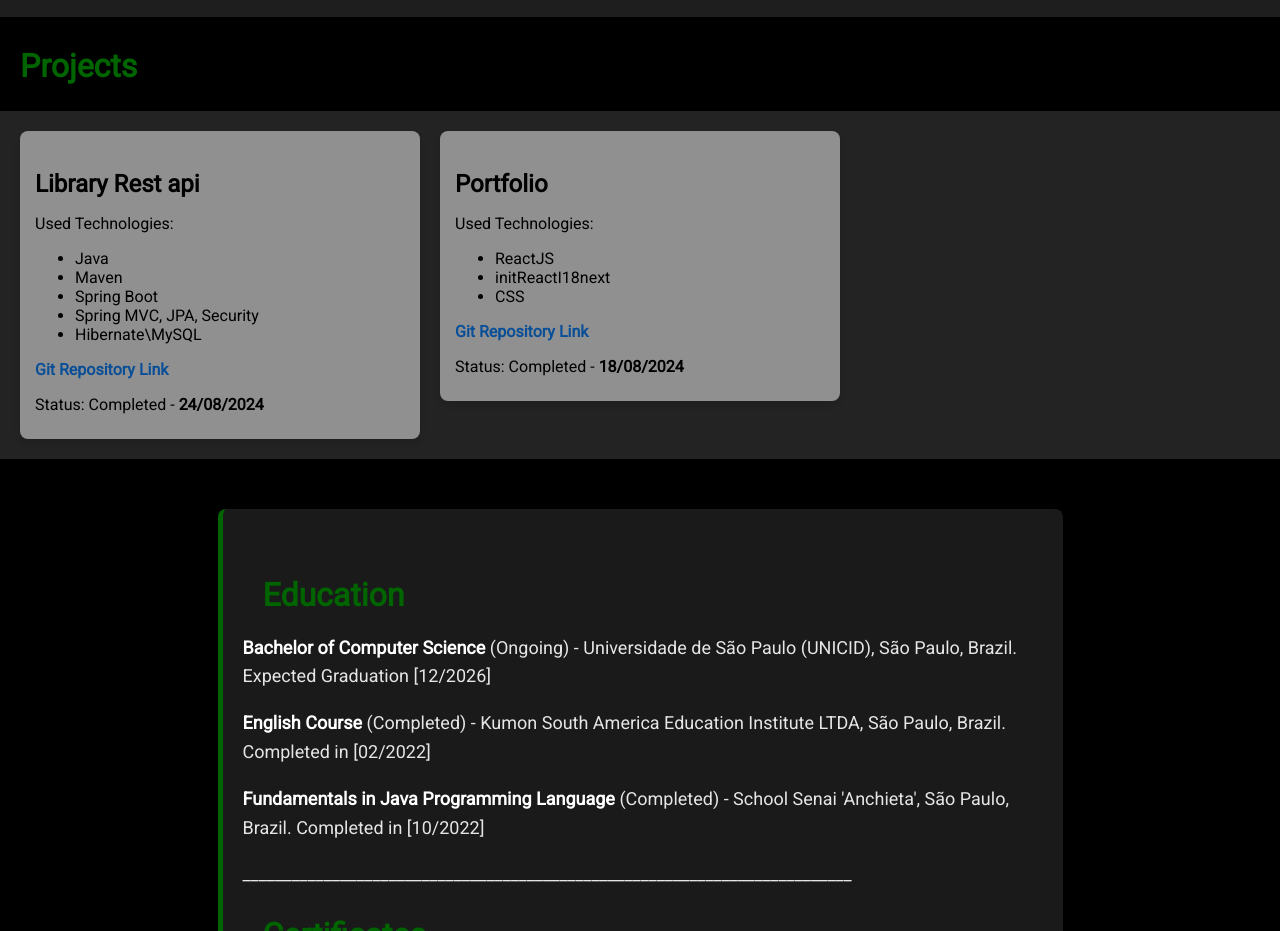
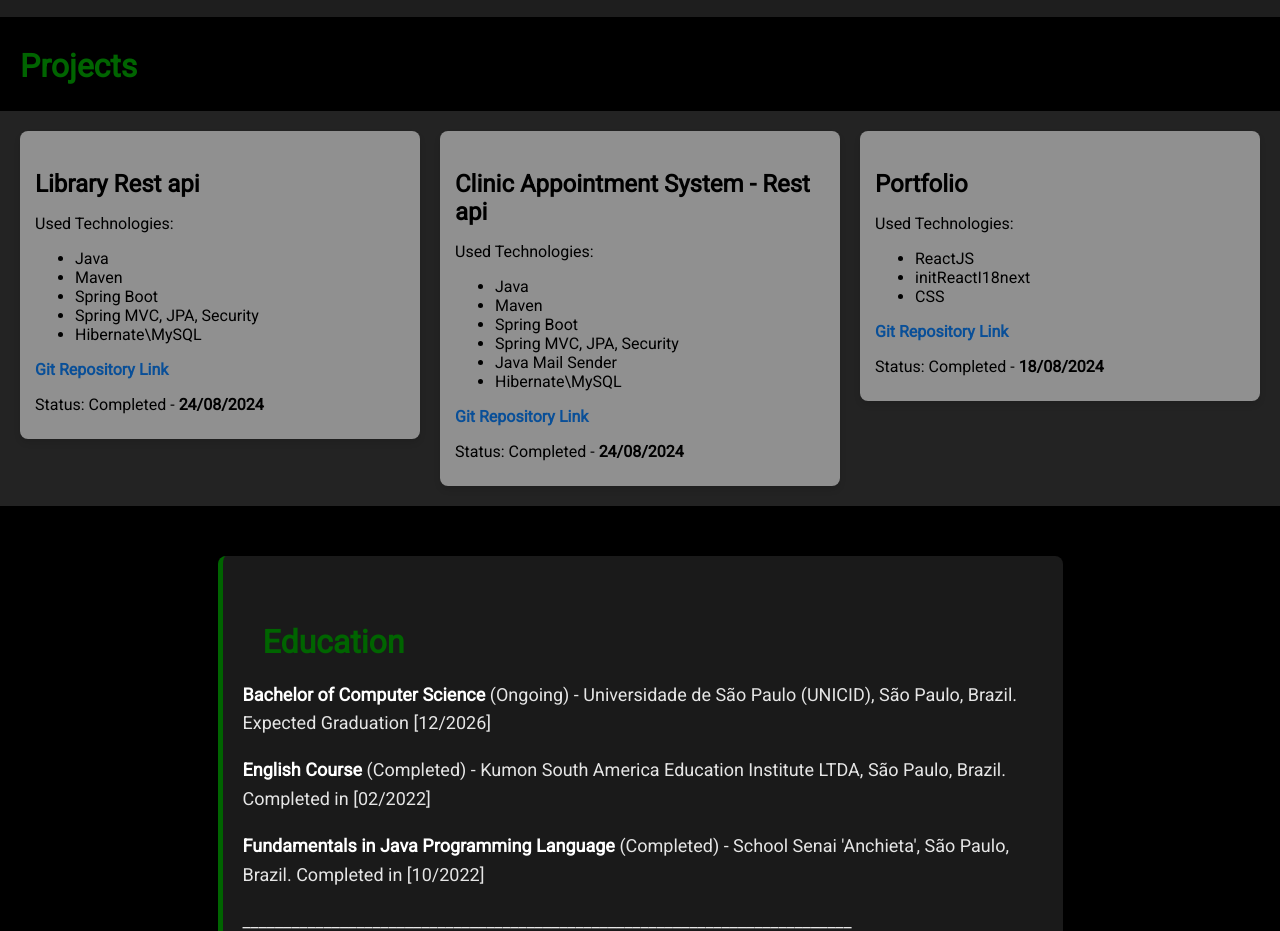
Before and after one commit to Ga5000/Portfolio, a React (Vite) app: page / in a window 1280 px wide. Shown: the part 1160-2091 px from the top of the page. Built offline with nearby package versions, Linux system fonts and the light colour scheme.

Commit message:
new project

```diff
--- a/src/components/Projects.jsx
+++ b/src/components/Projects.jsx
@@ -24,6 +24,24 @@ const Projects = () => {
           <p>{t('projectStatus')}: {t('completedAt')} - <strong>24/08/2024</strong></p>
         </div>
       </div>
+
+      <div className="project-container">
+        <div className="project">
+          <h3>{t('projectName3')}</h3>
+          <p>{t('usedTechnologies')}</p>
+          <ul>
+            <li>Java</li>
+            <li>Maven</li>
+            <li>Spring Boot</li>
+            <li>Spring MVC, JPA, Security</li>
+            <li>Java Mail Sender</li>
+            <li>Hibernate\MySQL</li>
+          </ul>
+          <a href="https://github.com/Ga5000/Library-Rest-API" target='_blank'>{t('gitRepoLink')}</a>
+          <p>{t('projectStatus')}: {t('completedAt')} - <strong>24/08/2024</strong></p>
+        </div>
+      </div>
+
       <div className="project-container">
         <div className="project">
           <h3>{t('projectName2')}</h3>
--- a/src/locales/en/translation.json
+++ b/src/locales/en/translation.json
@@ -52,6 +52,7 @@
           "projectsTitle": "Projects",
           "projectName1": "Library Rest api",
           "projectName2": "Portfolio",
+          "projectName3": "Clinic Appointment System - Rest api",
           "usedTechnologies": "Used Technologies:",
           "gitRepoLink": "Git Repository Link",
           "projectStatus": "Status",
--- a/src/locales/pt/translation.json
+++ b/src/locales/pt/translation.json
@@ -51,6 +51,7 @@
   "projectsTitle": "Projetos",
   "projectName1": "Rest api - Biblioteca",
   "projectName2": "Portfolio",
+  "projectName3": "Rest api - Agendamento de consulta",
   "usedTechnologies": "Tecnologias Utilizadas:",
   "gitRepoLink": "Link do Repositório Git",
   "projectStatus": "Status",
```
